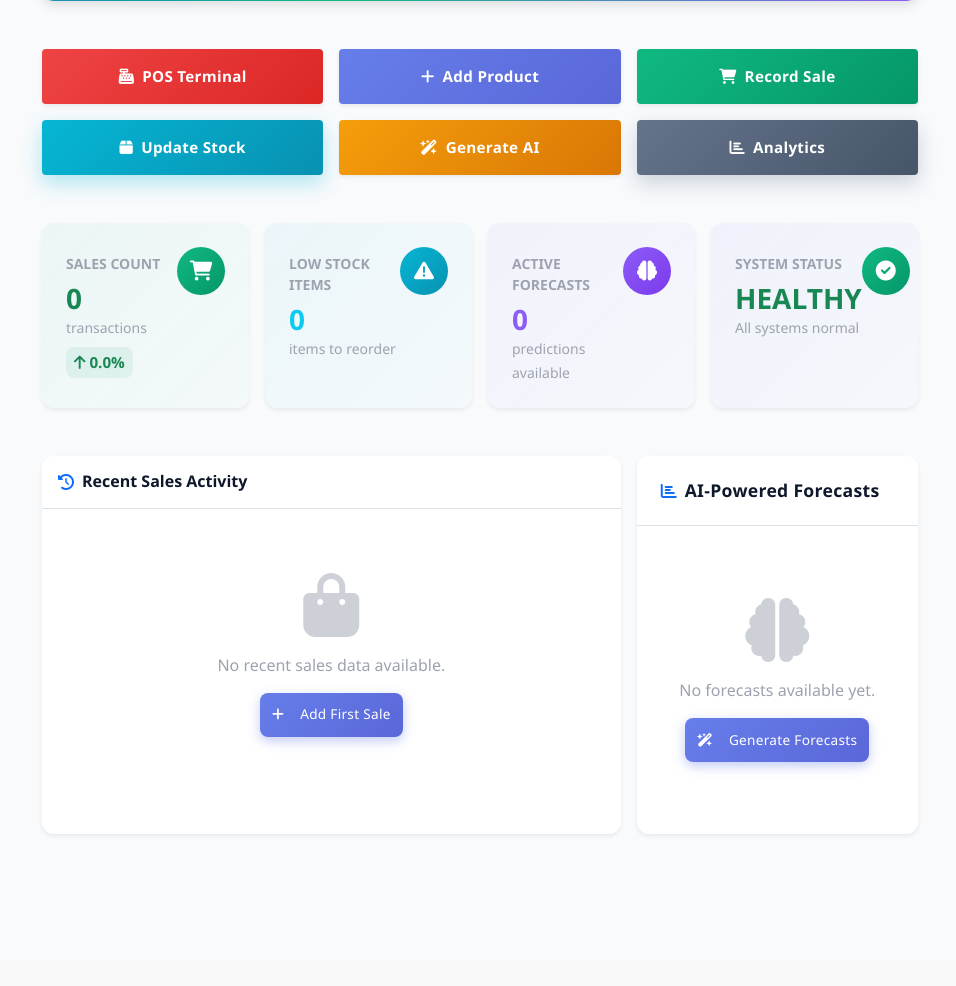
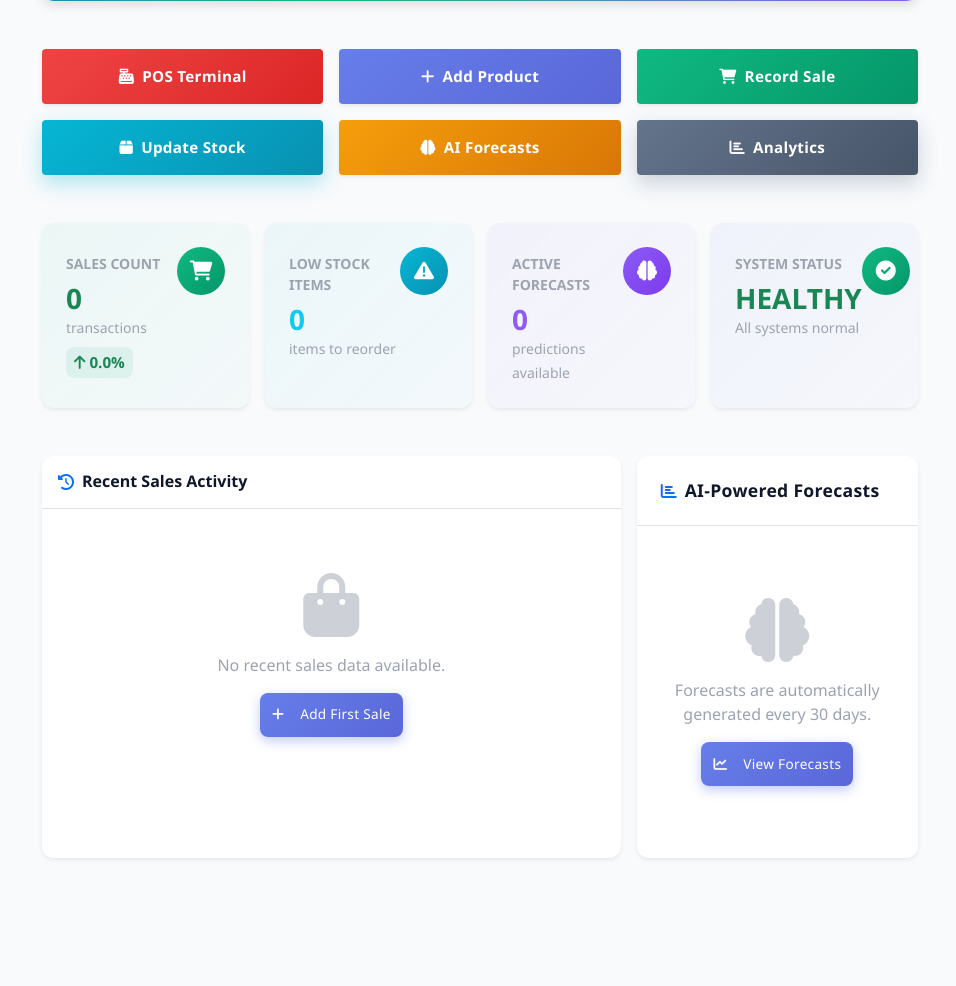
Before and after one commit to feitansy/multibliz-pos-system, a Django app: page / in a window 1280 px wide. Shown: the part 826-1812 px from the top of the page, without its empty margins (280-1236 px from the left). Before the commit the page ends 1661 px from the top, so only its background shows below. Run offline with Django 5.2, Linux system fonts and the light colour scheme; the visitor is signed in with stand-in values (Sample User, id 1); data comes from the database, SQL or seed files in the repository; data that the repository does not hold is empty; parts of the project's set-up code (start-up, migrations or seed data) failed here and were passed over.

Commit message:
Fix: Remove forecast_generate references from dashboard template

```diff
--- a/templates/dashboard/dashboard.html
+++ b/templates/dashboard/dashboard.html
@@ -111,10 +111,10 @@
             </a>
         </div>
         <div class="col-12 col-md-4">
-            <button id="generateBtn" class="btn btn-warning w-100 rounded-2 fw-600 py-3 text-white d-flex align-items-center justify-content-center gap-2 shadow-sm" onclick="generateForecasts()">
-                <i class="fas fa-wand-magic-sparkles"></i>
-                <span>Generate AI</span>
-            </button>
+            <a href="{% url 'forecast_list' %}" class="btn btn-warning w-100 rounded-2 fw-600 py-3 text-white d-flex align-items-center justify-content-center gap-2 shadow-sm">
+                <i class="fas fa-brain"></i>
+                <span>AI Forecasts</span>
+            </a>
         </div>
         <div class="col-12 col-md-4">
             <a href="{% url 'analytics' %}" class="btn btn-secondary w-100 rounded-2 fw-600 py-3 d-flex align-items-center justify-content-center gap-2 shadow-sm">
@@ -294,9 +294,9 @@
                     {% else %}
                         <div class="text-center py-5">
                             <i class="fas fa-brain fa-4x text-muted mb-3 opacity-50"></i>
-                            <p class="text-muted mb-3">No forecasts available yet.</p>
-                            <a href="{% url 'forecast_generate' %}" class="btn btn-primary btn-sm">
-                                <i class="fas fa-wand-magic-sparkles me-2"></i>Generate Forecasts
+                            <p class="text-muted mb-3">Forecasts are automatically generated every 30 days.</p>
+                            <a href="{% url 'forecast_list' %}" class="btn btn-primary btn-sm">
+                                <i class="fas fa-chart-line me-2"></i>View Forecasts
                             </a>
                         </div>
                     {% endif %}
@@ -412,60 +412,4 @@
 <!-- Add Font Awesome for icons -->
 <link rel="stylesheet" href="https://cdnjs.cloudflare.com/ajax/libs/font-awesome/6.0.0/css/all.min.css">
 
-<script>
-function generateForecasts() {
-    const btn = document.getElementById('generateBtn');
-    const originalText = btn.innerHTML;
-
-    // Disable button and show loading state
-    btn.disabled = true;
-    btn.innerHTML = '<i class="fas fa-spinner fa-spin"></i><span>Generating...</span>';
-
-    // Send AJAX request
-    fetch('{% url "forecast_generate" %}', {
-        method: 'GET',
-        headers: {
-            'X-Requested-With': 'XMLHttpRequest'
-        }
-    })
-    .then(response => response.json())
-    .then(data => {
-        // Show success message
-        showNotification('✓ Forecasts generated successfully!', 'success');
-
-        // Reload page after 2 seconds to show updated forecasts
-        setTimeout(() => {
-            location.reload();
-        }, 2000);
-    })
-    .catch(error => {
-        // Show error message
-        showNotification('✗ Error generating forecasts. Please try again.', 'error');
-
-        // Restore button
-        btn.disabled = false;
-        btn.innerHTML = originalText;
-    });
-}
-
-function showNotification(message, type) {
-    const notification = document.createElement('div');
-    notification.className = `auth-toast auth-toast-${type} fade-in-out`;
-    notification.innerHTML = `
-        <div class="toast-content">
-            <i class="fas fa-${type === 'success' ? 'check-circle' : 'times-circle'} me-2"></i>
-            <span>${message}</span>
-        </div>
-        <button type="button" class="toast-close" onclick="this.parentElement.style.display='none';">
-            <i class="fas fa-times"></i>
-        </button>
-    `;
-    document.body.appendChild(notification);
-
-    // Auto-remove after 5 seconds
-    setTimeout(() => {
-        notification.remove();
-    }, 5000);
-}
-</script>
 {% endblock %}
```
